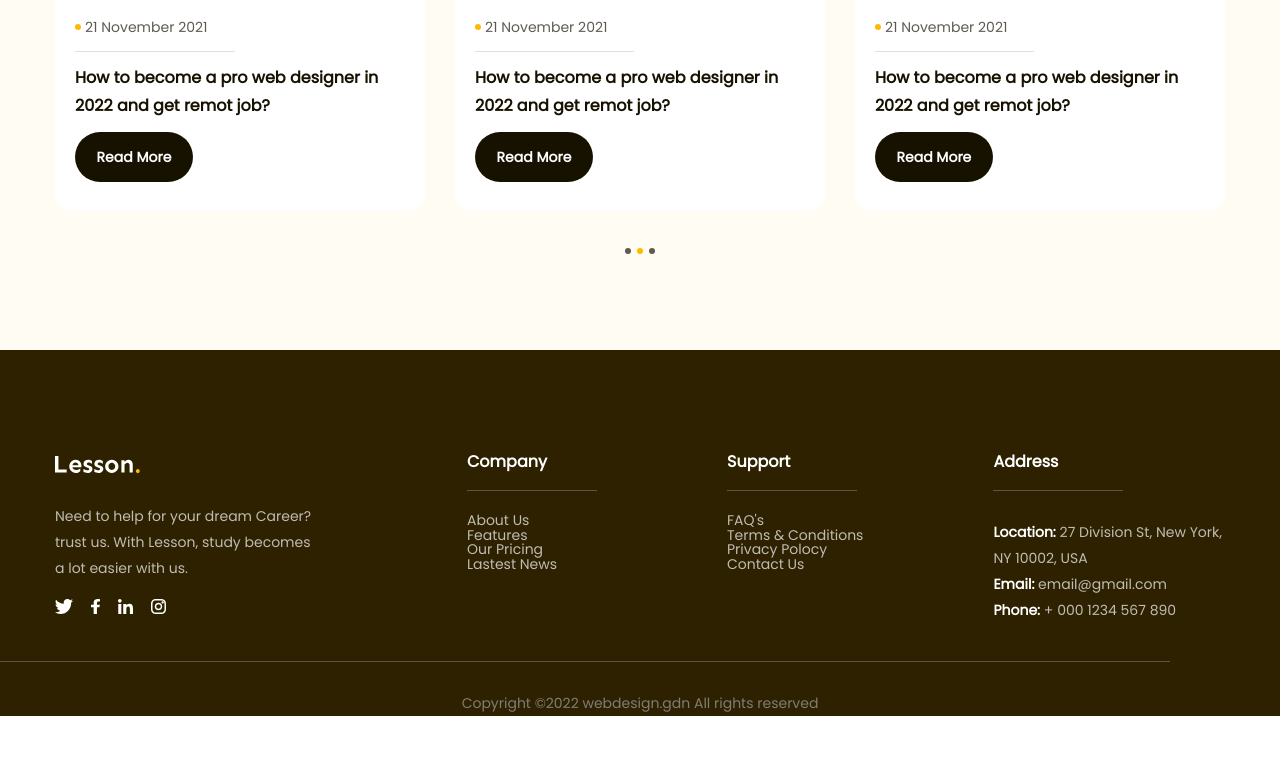
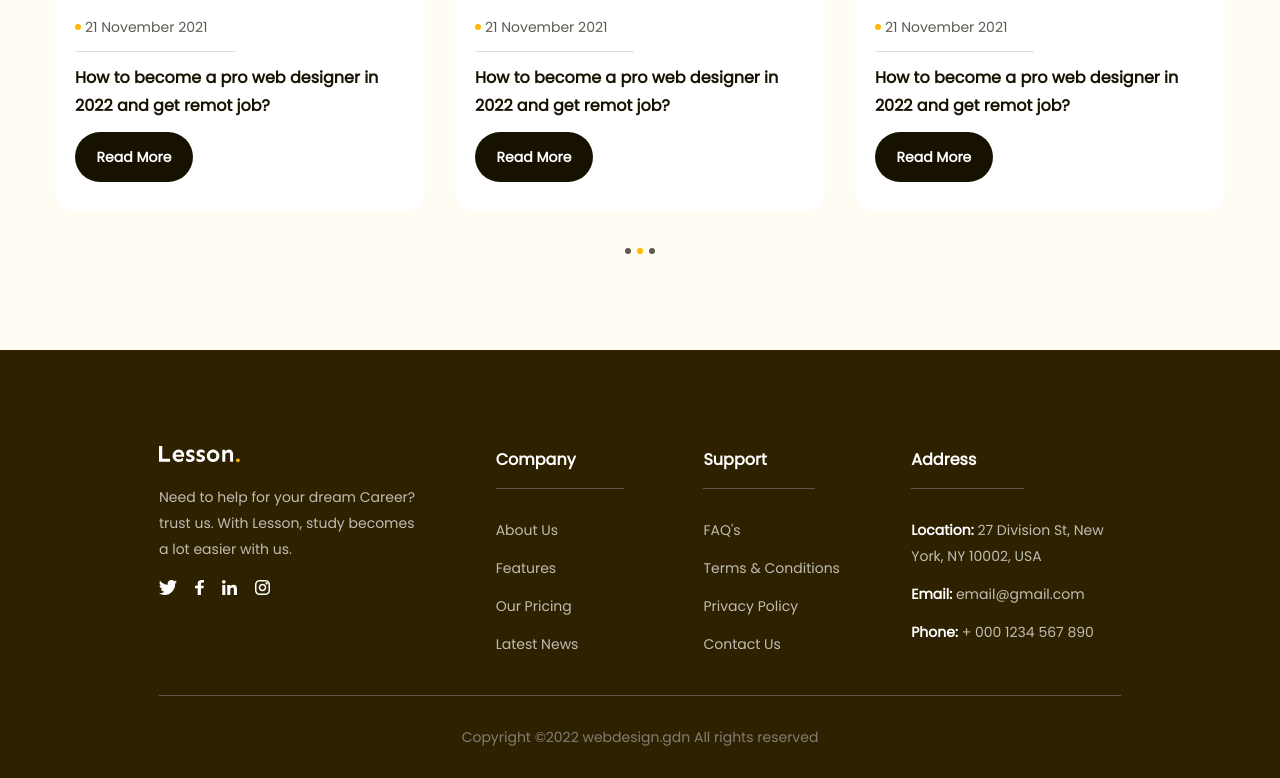
Before and after one commit to chuvanvinh/Duandemo1, a plain HTML site: page index.html in a window 1280 px wide. Shown: the part 4362-5140 px from the top of the page. Before the commit the page ends 5106 px from the top, so only its background shows below. Drawn offline with Linux system fonts and the light colour scheme.

Commit message:
p10 sua footer

```diff
--- a/assets/css/style.css
+++ b/assets/css/style.css
@@ -715,112 +715,69 @@ a {
   background-color: var(--primary-color);
   cursor: default;
 }
-/* ==========foot================ */
-.footpage {
+/* ================footer========= */
+.footer {
   background: #2e2100;
+  padding: 96px 135px 0;
 }
-.footpage .main-content {
-  padding-top: 98px;
+.footer .row {
   display: flex;
+  padding-bottom: 38px;
+  border-bottom: 1px solid #59554b;
 }
-.footpage .item .logo {
-  width: 85px;
-  height: 34px;
+.footer .row .column:first-child {
+  width: 35%;
 }
-.footpage .item .desc {
+
+.footer .row .column {
+  width: 21.6%;
+}
+.footer .row .desc {
   margin-top: 18px;
-  width: 267px;
+  max-width: 267px;
   color: #bfbcb2;
   font-size: 1.4rem;
   font-weight: 400;
-  line-height: 26px;
+  line-height: 1.86;
 }
-.footpage .item .icon {
+.footer .social {
+  display: flex;
+  gap: 18px;
   margin-top: 18px;
-  width: 111px;
 }
-.footpage .main-content .heading-lv3 {
+.footer .title {
+  padding-bottom: 14px;
+  padding-right: 48px;
+  display: inline-block;
+  border-bottom: 1px solid #59554b;
   color: #fff;
   font-size: 1.6rem;
+  font-style: normal;
   font-weight: 600;
   line-height: 1.75;
 }
-.footpage .item2 {
-  margin-left: 145px;
-}
-.footpage .item2 .bgr {
-  margin-top: 14px;
-  width: 130px;
-  height: 1px;
-  background: #59554b;
-}
-.footpage .item2 .desc1 {
+.footer .list {
   margin-top: 28px;
 }
-.footpage .item2 .desc2 {
-  margin-top: 12px;
-}
-.footpage .item2 .desc {
+.footer .list a {
+  display: inline-block;
+  margin-bottom: 12px;
   color: #bfbcb2;
   font-size: 1.4rem;
   font-weight: 400;
-  line-height: 0.186;
+  line-height: 1.86;
 }
-.footpage .item3 {
-  margin-left: 130px;
+.footer .list li:last-child a {
+  margin-bottom: 0;
 }
-.footpage .item3 .bgr {
-  margin-top: 14px;
-  width: 130px;
-  height: 1px;
-  background: #59554b;
-}
-.footpage .item3 .desc1 {
-  margin-top: 28px;
-}
-.footpage .item3 .desc2 {
-  margin-top: 12px;
-}
-.footpage .item3 .desc {
-  color: #bfbcb2;
-  font-size: 1.4rem;
-  font-weight: 400;
-  line-height: 0.186;
-}
-.footpage .item4 {
-  margin-left: 130px;
-}
-.footpage .item4 .bgr {
-  margin-top: 14px;
-  width: 130px;
-  height: 1px;
-  background: #59554b;
-}
-.footpage .item4 p {
-  width: 231px;
-  color: #bfbcb2;
-  font-size: 1.4rem;
-  font-weight: 400;
-  line-height: 26px;
-}
-.footpage .item4 .desc1 {
+.footer .list strong {
   color: #fff;
-  font-size: 1.4rem;
+  font-size: 1.4;
   font-weight: 600;
   line-height: 1.86;
 }
-.footpage .item4 .cta-desc {
-  margin-top: 28px;
-}
-.footpage .bgr-page {
-  margin-top: 38px;
-  width: 1170px;
-  height: 1px;
-  background: #59554b;
-}
-.footpage .footp {
-  margin-top: 28px;
-  margin-bottom: 28px;
+.footer .coppyright {
+  padding: 28px 0;
   color: #807d74;
   text-align: center;
   font-size: 1.4rem;
--- a/index.html
+++ b/index.html
@@ -462,46 +462,55 @@
     </div>
   </div>
     </main>
-    <!-- foot -->
-        <div class="footpage">
+    <!-- footer -->
+     <footer class="footer">
       <div class="main-content">
-        <!-- item1 -->
-       <div class="item">
-       <img src="./assets/img/logofoot.svg" alt="" class="logo">
+        <div class="row">
+          <!-- column 1 -->
+          <div class="column">
+            <img src="./assets/img/logofoot.svg" alt="Lesson" class="logo">
             <p class="desc">Need to help for your dream Career? trust us. With Lesson, study becomes a lot easier with us.</p>
-       <div class="icon">
-        <img src="./assets/img/Social.svg" alt="" class="cta-icon">
+            <div class="social">
+              <a href=""><img src="./assets/img/Twitter.svg" alt="" class="icon"></a>
+              <a href=""><img src="./assets/img/Facebook.svg" alt="" class="icon"></a>
+              <a href=""><img src="./assets/img/Linkedin.svg" alt="" class="icon"></a>
+              <a href=""><img src="./assets/img/Instagram.svg" alt="" class="icon"></a>
             </div>
           </div>
-        <!-- item2 -->
-        <div class="item2">
-          <h3 class="heading-lv3">Company</h3>
-          <div class="bgr"></div>
-          <p class="desc desc1">About Us</p>
-          <p class="desc desc2">Features</p>
-          <p class="desc desc2">Our Pricing</p>
-          <p class="desc desc2">Lastest News</p>
+          <!-- column 2 -->
+          <div class="column">
+            <h3 class="title">Company</h3>
+            <ul class="list">
+              <li><a href="#!">About Us</a></li>
+              <li><a href="#!">Features</a></li>
+              <li><a href="#!">Our Pricing</a></li>
+              <li><a href="#!">Latest News</a></li>
+            </ul>
           </div>
-        <!-- item3 -->
-        <div class="item3">
-          <h3 class="heading-lv3">Support</h3>
-          <div class="bgr"></div>
-          <p class="desc desc1">FAQ's</p>
-          <p class="desc desc2">Terms & Conditions</p>
-          <p class="desc desc2">Privacy Polocy</p>
-          <p class="desc desc2">Contact Us</p>
+          <!-- column 3 -->
+          <div class="column">
+            <h3 class="title">Support</h3>
+            <ul class="list">
+              <li><a href="#!">FAQ's</a></li>
+              <li><a href="#!">Terms & Conditions</a></li>
+              <li><a href="#!">Privacy Policy</a></li>
+              <li><a href="#!">Contact Us</a></li>
+            </ul>
           </div>
-        <!-- item4 -->
-        <div class="item4">
-          <h3 class="heading-lv3">Address</h3>
-          <div class="bgr"></div>
-          <p class="desc cta-desc"><span class="desc1">Location:</span> 27 Division St, New York, NY 10002, USA</p>
-          <p class="desc cta-desc1"><span class="desc1">Email:</span> email@gmail.com</p>
-          <p class="desc cta-desc1"><span class="desc1">Phone:</span> + 000 1234 567 890</p>
+          <!-- column 4 -->
+          <div class="column">
+            <h3 class="title">Address</h3>
+            <ul class="list">
+              <li><a href="#!"><strong>Location:</strong> 27 Division St, New York, NY 10002, USA</a></li>
+              <li><a href="#!"><strong>Email:</strong> email@gmail.com</a></li>
+              <li><a href="#!"><strong>Phone:</strong> + 000 1234 567 890</a></li>
+            </ul>
           </div>
         </div>
-    <div class="bgr-page"></div>
-   <p class="footp">Copyright ©2022 webdesign.gdn All rights reserved</p>
+        <div class="coppyright">
+          <p>Copyright ©2022 webdesign.gdn All rights reserved</p>
         </div>
+      </div>
+     </footer>
   </body>
 </html>
```
Also changed, not shown: assets/img/Facebook.svg (added), assets/img/Instagram.svg (added), assets/img/Linkedin.svg (added), assets/img/Twitter.svg (added). Lines whose indentation alone changed are shown as unchanged.
